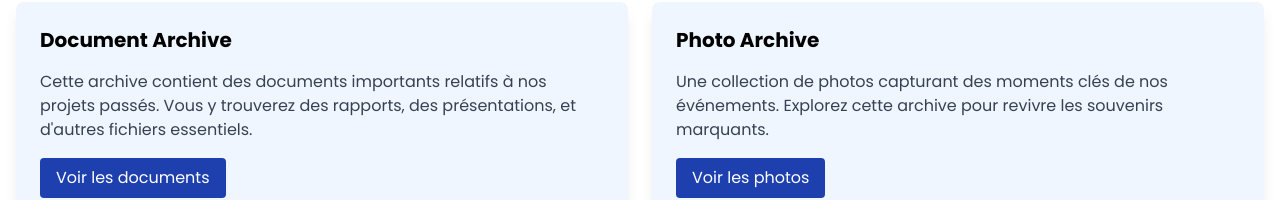
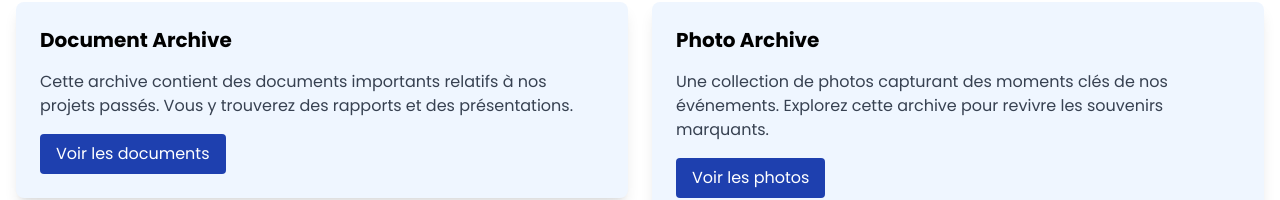
Before and after one commit to Wilfrieddevcreate/Portfolio-juriste, a React (Vite) app: page /archives in a window 1280 px wide. Shown: the part 262-462 px from the top of the page. Built offline with nearby package versions, Linux system fonts and the light colour scheme; a web font is replaced by a local one.

Commit message:
Add correction

```diff
--- a/src/components/searchbar.tsx
+++ b/src/components/searchbar.tsx
@@ -170,7 +170,7 @@ const SearchBar: React.FC = () => {
                   >
                     {documentType === "cours" ? (
                       <div className="flex lg:flex-row flex-col space-x-4">
-                        <img src={result.image} alt="" className="w-full h-32" />
+                        <img src={result.image} alt="" className="w-44 h-44" />
                         <div>
                           <h3 className="text-xl font-bold">{truncateWords(result.title, 3)}</h3>
                           <p className="text-justify mb-2">{truncateWords(result.description, 10)}</p>
@@ -181,7 +181,7 @@ const SearchBar: React.FC = () => {
                       </div>
                     ) : (
                       <div className="flex lg:flex-row flex-col  space-x-4">
-                        <img src={result.image} alt="" className="w-full h-32 " />
+                        <img src={result.image} alt="" className="w-44 h-44 " />
                         <div>
                           <h3 className="text-xl font-bold mb-2">{truncateWords(result.title, 3)}</h3>
                           <p className="text-justify mb-2">{truncateWords(result.description, 10)}</p>
--- a/src/pages/archives.tsx
+++ b/src/pages/archives.tsx
@@ -17,8 +17,8 @@ const ArchivesPage: React.FC = () => {
               <h2 className="text-xl font-bold mb-4">Document Archive</h2>
               <p className="text-gray-700 mb-4">
                 Cette archive contient des documents importants relatifs à nos
-                projets passés. Vous y trouverez des rapports, des
-                présentations, et d'autres fichiers essentiels.
+                projets passés. Vous y trouverez des rapports et des
+                présentations.
               </p>
                 <button className="px-4 py-2 bg-blue-800 text-white rounded hover:bg-blue-600">
                   Voir les documents
--- a/src/pages/publications.tsx
+++ b/src/pages/publications.tsx
@@ -103,7 +103,7 @@ const [isLoading, setIsLoading] = useState(true)
                             <a
                               href={publication.file}
                               download
-                              className="text-blue-800 flex justify-center rounded-full transition duration-300 text-sm sm:text-base"
+                              className="text-blue-800 flex justify-center py-2 rounded-full transition duration-300 text-sm sm:text-base"
                             >
                               <span className="hover:underline">Télécharger</span>
                               <span className="bg-blue-800 text-white px-1 rounded-full ml-2">
```
